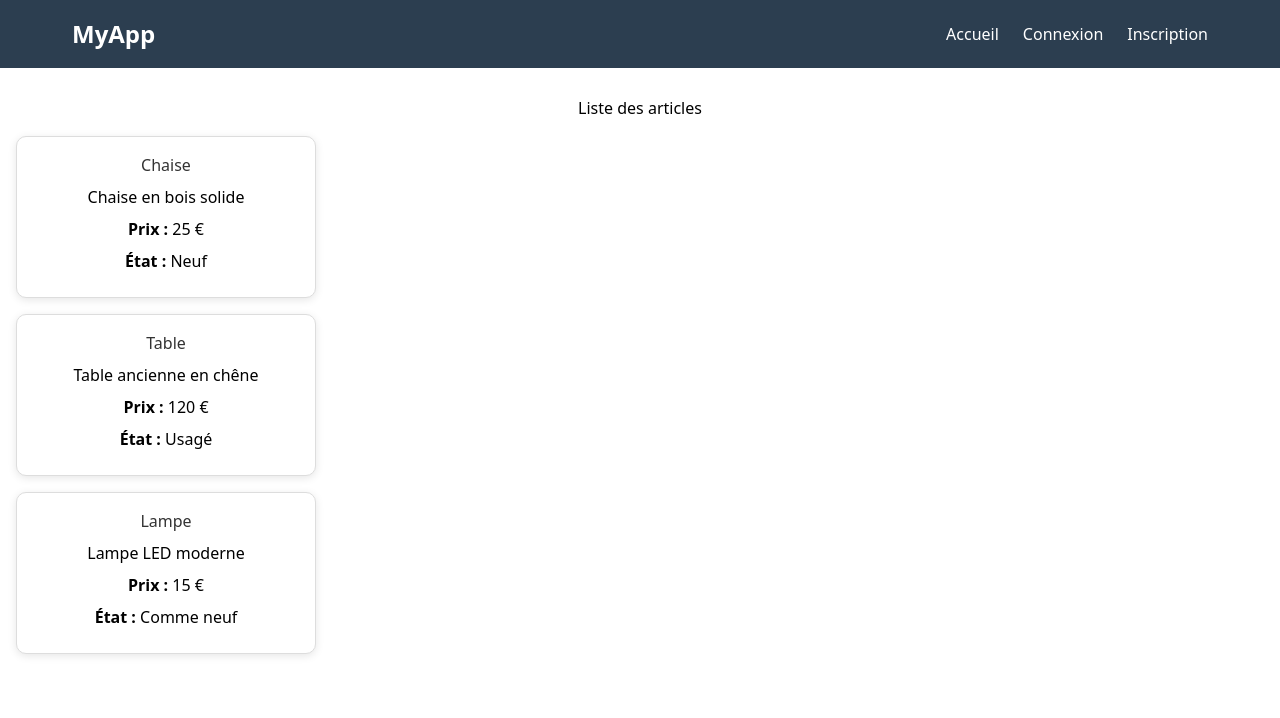
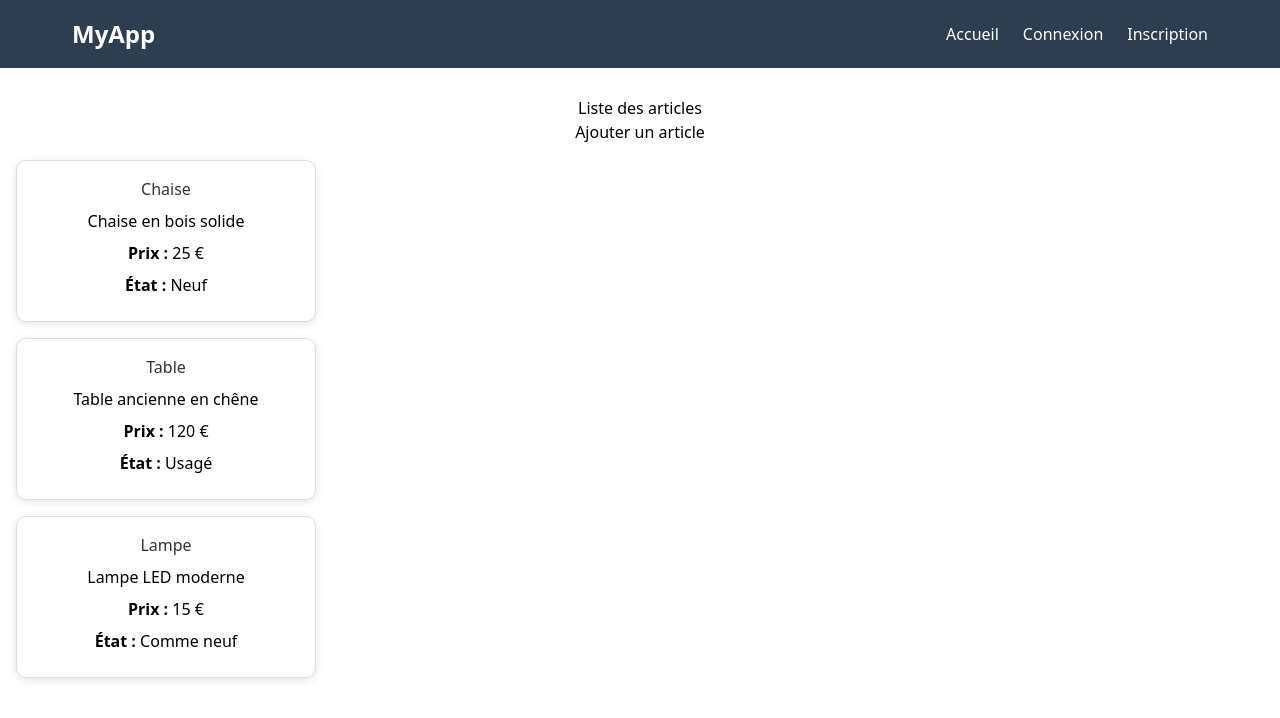
Before and after one commit to MansouriE/projetApplicationWeb, a React (Vite) app in the folder frontend/: page / in a window 1280 px wide. Shown: the top 718 px of the page. Built offline with nearby package versions, Linux system fonts and the light colour scheme.

Commit message:
[ADD] ajout d un article CORRIGE

```diff
--- a/frontend/src/App.jsx
+++ b/frontend/src/App.jsx
@@ -6,6 +6,7 @@ import Register from "./components/register/Register";
 import Profile from "./components/profile/Profile";
 import UpdateProfile from "./components/updateProfile/UpdateProfile";
 import PageHome from "./components/home/PageHome";
+import CreateArticle from "./components/addArticle/AddArticle";
 
 function App() {
   return (
@@ -19,9 +20,9 @@ function App() {
           <Route path="/register" element={<Register />} />
           <Route path="/profile" element={<Profile />} />
           <Route path="/profile/edit" element={<UpdateProfile />} />
+          <Route path="/createArticle" element={<CreateArticle />} />
         </Routes>
       </div>
-
     </Router>
   );
 }
--- a/frontend/src/components/home/PageHome.jsx
+++ b/frontend/src/components/home/PageHome.jsx
@@ -1,5 +1,6 @@
 import React from "react";
 import Article from "./Article";
+import { Link } from "react-router-dom";
 
 function HomePage() {
   const articles = [
@@ -26,6 +27,11 @@ function HomePage() {
   return (
     <div>
       <h1>Liste des articles</h1>
+      <div className="toolbar">
+        <Link to="/createArticle">
+          <button>Ajouter un article</button>
+        </Link>
+      </div>
       {articles.map((article, index) => (
         <Article
           key={index}
```
